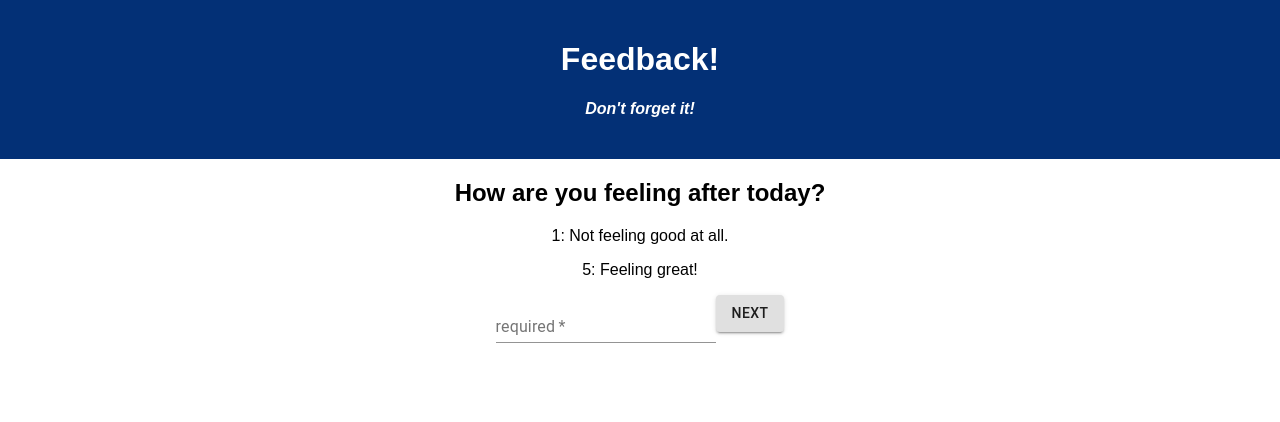
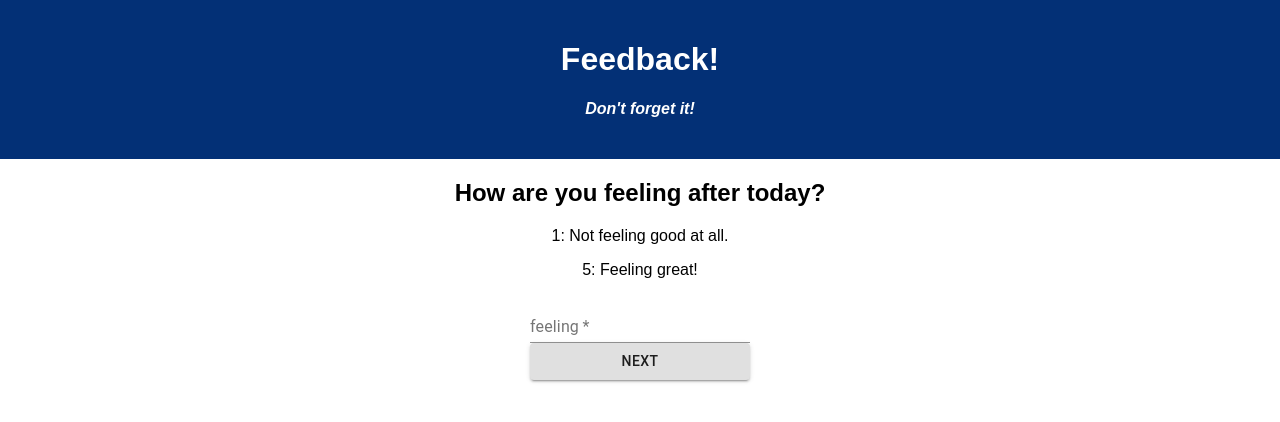
Before and after one commit to brandonwharton/Daily-Feedback-Form, a React (Create React App) app: page / in a window 1280 px wide. Shown: the top 422 px of the page. Built offline with nearby package versions, Linux system fonts and the light colour scheme.

Commit message:
Made logic in feelingToReducer to validate input, will try to build this into TextField later

```diff
--- a/src/components/FeelingFeedback/FeelingFeedback.jsx
+++ b/src/components/FeelingFeedback/FeelingFeedback.jsx
@@ -4,7 +4,8 @@ import { useDispatch } from "react-redux";
 import { useHistory } from "react-router";
 // material-UI components
 import Button from '@material-ui/core/Button';
-import TextField from '@material-ui/core/TextField'
+import TextField from '@material-ui/core/TextField';
+import FormControl from '@material-ui/core/FormControl';
 
 
 function FeelingFeedback () {
@@ -22,7 +23,26 @@ function FeelingFeedback () {
     const feelingToReducer = (event) => {
         // keep page from refreshing on click
         event.preventDefault();
+        // form validation
+        // check for empty input field
+        if (feeling === '') {
+            alert('Enter a feeling rating between 1 and 5');
+            return;
+        // check for an input field that's too long
+        } else if (feeling.length !== 1) {
+            alert('Entry must be between 1 and 5');
+            return;
+        // check for characters that aren't numbers
+        } else if (typeof Number(feeling) !== 'number') {
+            alert('Enter a number 1 through 5');
+            return;
+        } else if (feeling > 5 || feeling < 1) {
+            alert('Enter a number 1 through 5');
+            return;
+        }
+
         // send collected form data to feedbackData reducer
+        console.log('clicked!');
         dispatch({
             type: 'ADD_FEELING',
             payload: feeling
@@ -35,12 +55,29 @@ function FeelingFeedback () {
             <h2>How are you feeling after today?</h2>
             <p>1: Not feeling good at all.</p>
             <p>5: Feeling great!</p>
-            <form onSubmit={feelingToReducer}>
+
+
+            {/* Need to work on this later, was having trouble with form validation */}
+            <FormControl onSubmit={feelingToReducer} required>
                 <TextField
-                    label="required"
+                    required
+                    label="feeling"
+                    defaultValue="required"
                     type="number"
+                    id="feeling-field"
+                    // rules={{
+                    //     required: true,
+                    //     maxLength: {
+                    //         value: 1,
+                    //         message: "Cannot exceed one digit"
+                    //     },
+                    //     minLength: {
+                    //         value: 1,
+                    //         message: "Must be exactly one digit"
+                    //     }
+                    // }}
+
                     // inputProps={{maxLength: 1}} // only allow a single character in field NOT WORKING
-                    required
                     onChange={handleChange}
                 />
                 <Button
@@ -49,7 +86,7 @@ function FeelingFeedback () {
                 >
                     Next
                 </Button>
-            </form>
+            </FormControl>
 
         </div>
 
```
Also changed, not shown: 1 other file (tests, documents, lock files or other folders).
